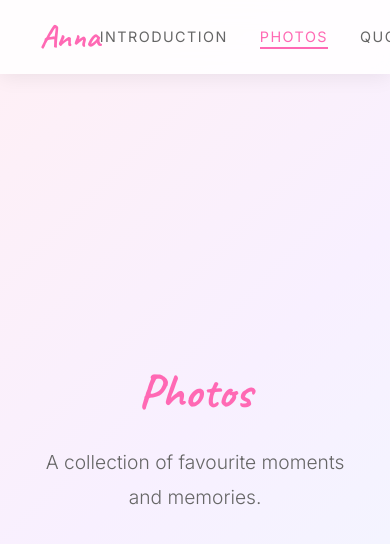
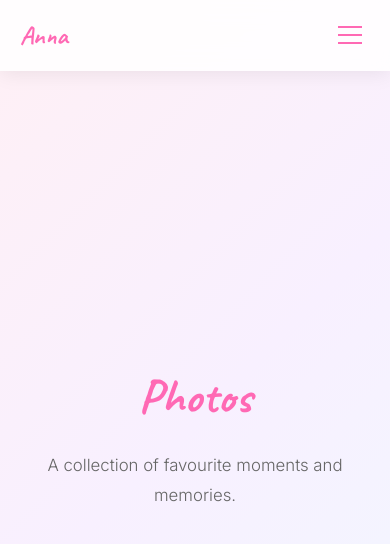
Before and after one commit to tothdani89-flyingpower/anna-website, a plain HTML site: page photos.html in a window 390 px wide. Drawn offline with Linux system fonts and the light colour scheme.

Commit message:
Optimize for iPhone with hamburger menu and responsive styles

```diff
--- a/photos.html
+++ b/photos.html
@@ -12,6 +12,11 @@
 <body>
   <header class="site-header scrolled">
     <a href="index.html" class="logo">Anna</a>
+    <button class="menu-toggle" aria-label="Menu">
+      <span></span>
+      <span></span>
+      <span></span>
+    </button>
     <nav>
       <a href="introduction.html">Introduction</a>
       <a href="photos.html" class="active">Photos</a>
@@ -24,5 +29,20 @@
     <h2 class="subpage-title">Photos</h2>
     <p class="subpage-text">A collection of favourite moments and memories.</p>
   </section>
+
+  <script>
+    const toggle = document.querySelector('.menu-toggle');
+    const nav = document.querySelector('.site-header nav');
+    toggle.addEventListener('click', () => {
+      toggle.classList.toggle('open');
+      nav.classList.toggle('open');
+    });
+    nav.querySelectorAll('a').forEach(link => {
+      link.addEventListener('click', () => {
+        toggle.classList.remove('open');
+        nav.classList.remove('open');
+      });
+    });
+  </script>
 </body>
 </html>
--- a/style.css
+++ b/style.css
@@ -11,6 +11,8 @@ html {
 body {
   font-family: 'Inter', sans-serif;
   color: #333;
+  -webkit-text-size-adjust: 100%;
+  -webkit-overflow-scrolling: touch;
 }
 
 /* ── Header ── */
@@ -427,3 +429,130 @@ body {
   line-height: 1.8;
   animation: fadeInUp 1s ease-out 0.3s both;
 }
+
+/* ── Hamburger button ── */
+.menu-toggle {
+  display: none;
+  background: none;
+  border: none;
+  cursor: pointer;
+  padding: 0.5rem;
+  z-index: 101;
+}
+
+.menu-toggle span {
+  display: block;
+  width: 24px;
+  height: 2px;
+  background: #ff69b4;
+  margin: 6px 0;
+  transition: transform 0.3s, opacity 0.3s;
+}
+
+.menu-toggle.open span:nth-child(1) {
+  transform: rotate(45deg) translate(5px, 6px);
+}
+
+.menu-toggle.open span:nth-child(2) {
+  opacity: 0;
+}
+
+.menu-toggle.open span:nth-child(3) {
+  transform: rotate(-45deg) translate(5px, -6px);
+}
+
+/* ── Mobile styles ── */
+@media (max-width: 768px) {
+  .menu-toggle {
+    display: block;
+  }
+
+  .site-header {
+    padding: 0.75rem 1.25rem;
+  }
+
+  .site-header nav {
+    position: fixed;
+    top: 0;
+    right: -100%;
+    width: 70%;
+    height: 100vh;
+    height: 100dvh;
+    flex-direction: column;
+    justify-content: center;
+    align-items: center;
+    gap: 2.5rem;
+    background: rgba(255, 255, 255, 0.95);
+    backdrop-filter: blur(20px);
+    -webkit-backdrop-filter: blur(20px);
+    transition: right 0.4s ease;
+    box-shadow: -4px 0 30px rgba(0, 0, 0, 0.1);
+  }
+
+  .site-header nav.open {
+    right: 0;
+  }
+
+  .site-header nav a {
+    font-size: 1.1rem;
+    color: #666;
+    text-shadow: none;
+  }
+
+  .site-header nav a.active {
+    color: #ff69b4;
+  }
+
+  .cover {
+    height: 100vh;
+    height: 100dvh;
+  }
+
+  .cover-content {
+    padding: 1rem;
+  }
+
+  .scroll-hint {
+    margin-top: 2rem;
+  }
+
+  .content {
+    background-attachment: scroll;
+    padding: 5rem 1.5rem 3rem;
+  }
+
+  .butterfly {
+    font-size: 1.5rem !important;
+  }
+
+  .b5, .b7, .b8 {
+    display: none;
+  }
+
+  .subpage {
+    padding: 5rem 1.5rem 3rem;
+  }
+
+  .subpage-text {
+    font-size: 1.05rem;
+    padding: 0 0.5rem;
+  }
+}
+
+@media (max-width: 390px) {
+  .logo {
+    font-size: 1.6rem;
+  }
+
+  .site-header nav {
+    width: 80%;
+  }
+
+  .butterfly {
+    font-size: 1.2rem !important;
+  }
+
+  .b3, .b4, .b6 {
+    display: none;
+  }
+}
```
Also changed, not shown: index.html (+18 -0 lines), introduction.html (+20 -0 lines), quotes.html (+20 -0 lines), wishlist.html (+20 -0 lines).
